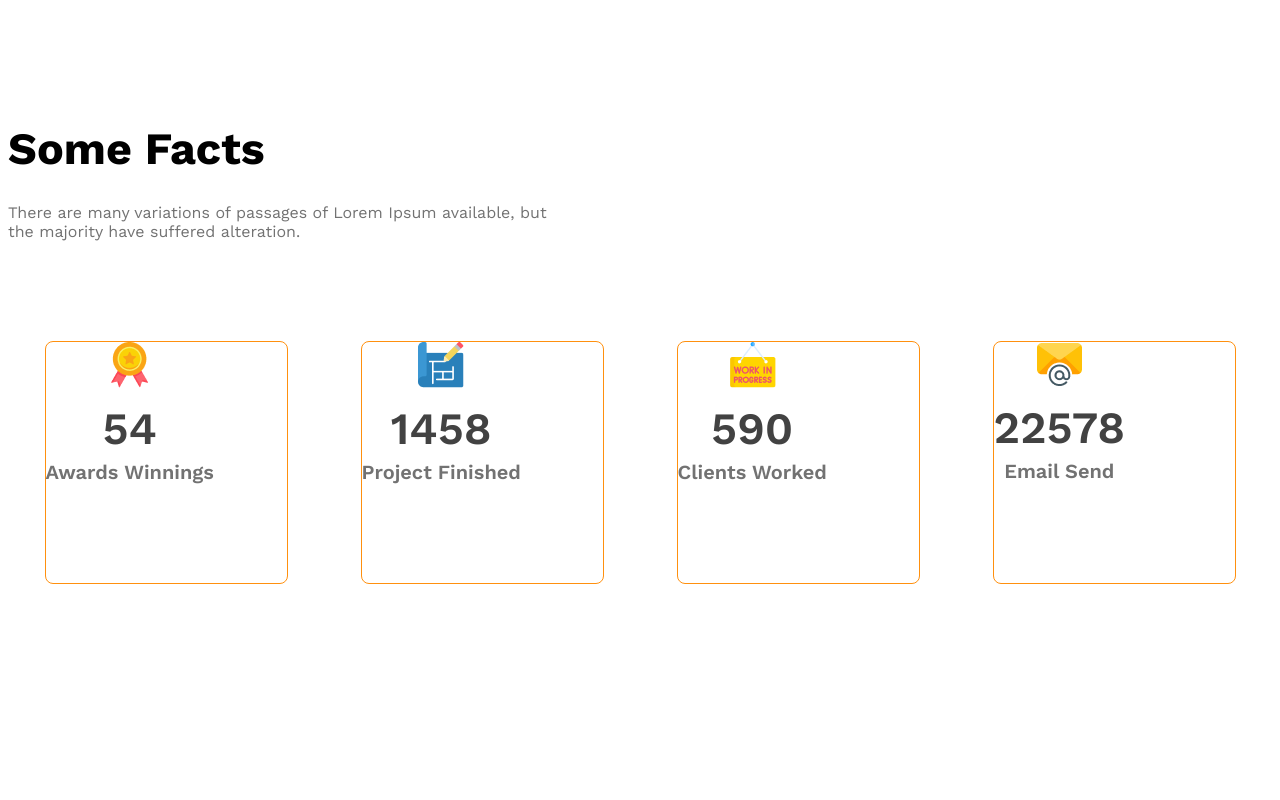
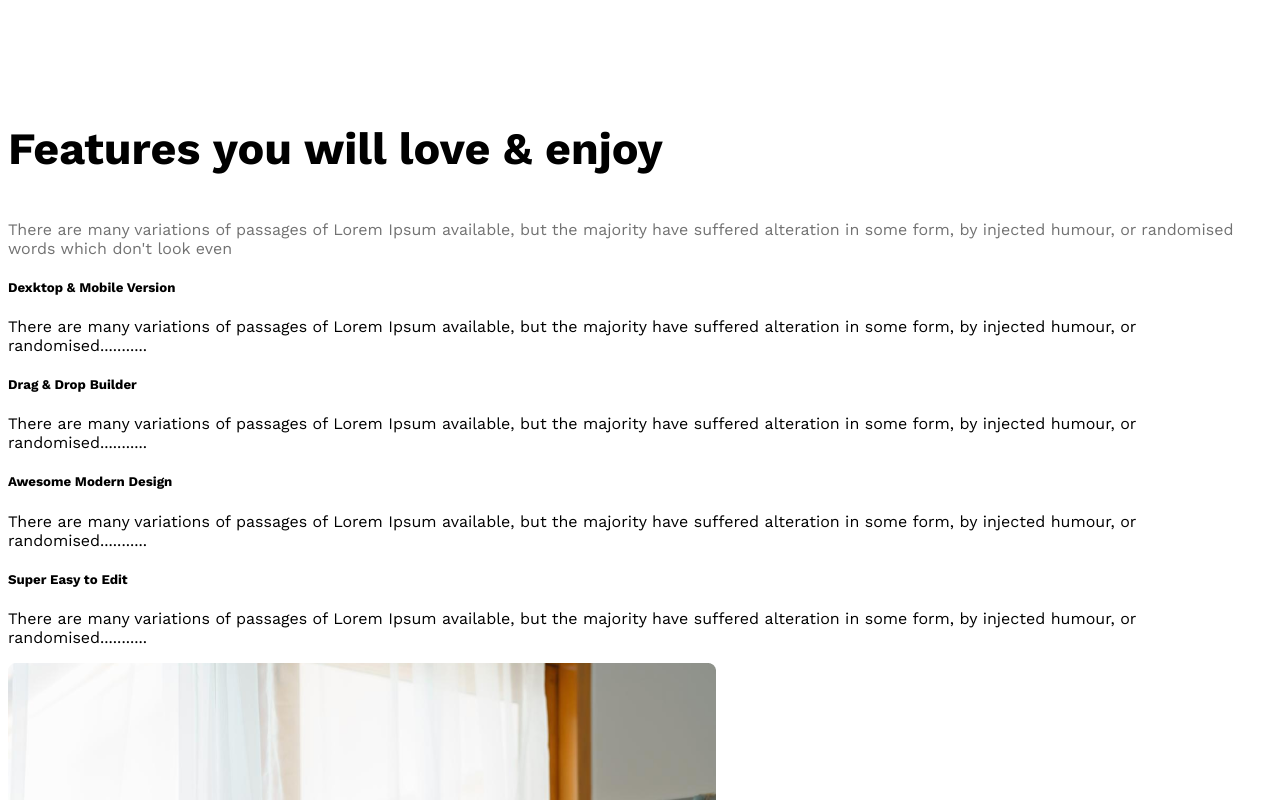
Before and after one commit to atiahrakhi/g3-architects-responsive-website, a plain HTML site: page index.html in a window 1280 px wide. Shown: the part 2020-2820 px from the top of the page. Before the commit the page ends 2612 px from the top, so only its background shows below. Drawn offline with nearby package versions, Linux system fonts and the light colour scheme.

Commit message:
added feature wil enjoy in html

```diff
--- a/index.html
+++ b/index.html
@@ -52,7 +52,51 @@
             </div>
         </section>
         <!-- features will enjoy -->
-        <section>
+        <section class="advantages">
+            <div class="advantage-description">
+                <div class="prime-title">
+                    <h3 class="section-title">Features you will love & enjoy</h3>
+                    <p class="prime-description text-light-gray">
+                        There are many variations of passages of Lorem Ipsum
+                        available, but the
+                        majority have suffered alteration in some form, by injected humour, or randomised words which
+                        don't
+                        look even
+                    </p>
+                </div>
+
+                <div class="prime-subtitle">
+
+                    <div class="subtitle">
+                        <h5>Dexktop & Mobile Version</h5>
+                        <p>There are many variations of passages of Lorem Ipsum available, but the majority have
+                            suffered alteration in some form, by injected humour, or randomised...........</p>
+                    </div>
+
+                    <div class="subtitle">
+                        <h5>Drag & Drop Builder</h5>
+                        <p>There are many variations of passages of Lorem Ipsum available, but the majority have
+                            suffered alteration in some form, by injected humour, or randomised...........</p>
+                    </div>
+
+                    <div class="subtitle">
+                        <h5>Awesome Modern Design</h5>
+                        <p>There are many variations of passages of Lorem Ipsum available, but the majority have
+                            suffered alteration in some form, by injected humour, or randomised...........</p>
+                    </div>
+
+                    <div class="subtitle">
+                        <h5>Super Easy to Edit</h5>
+                        <p>There are many variations of passages of Lorem Ipsum available, but the majority have
+                            suffered alteration in some form, by injected humour, or randomised...........</p>
+                    </div>
+                </div>
+            </div>
+
+            <div>
+                <img class="experience-image" src="images/architect.png" alt="">
+            </div>
+
 
         </section>
         <!-- some facts -->
@@ -97,6 +141,25 @@
                 </div>
             </div>
         </section>
+        <section class="sponsors">
+            <div class="sponsor-title">
+                <h3 class="section-title">Our Sponsors</h3>
+                <p class="sponsor-description text-light-gray">There are many variations of passages of Lorem Ipsum
+                    available, but the
+                    majority have suffered
+                    alteration.</p>
+            </div>
+            <div class="sponsor-container">
+                <img src="images/sponsors/amazon.png" alt="">
+                <img src="images/sponsors/figma.png" alt="">
+                <img src="images/sponsors/google.png" alt="">
+                <img src="images/sponsors/spotify.png" alt="">
+                <img src="images/sponsors/telerama.png" alt="">
+            </div>
+            <div>
+                <p>All rights reserved copyright@2023 startup landing page design</p>
+            </div>
+        </section>
 
     </main>
     <footer>
```
